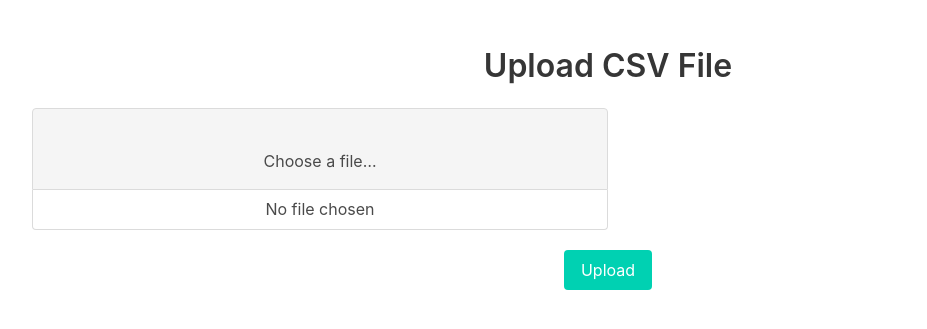
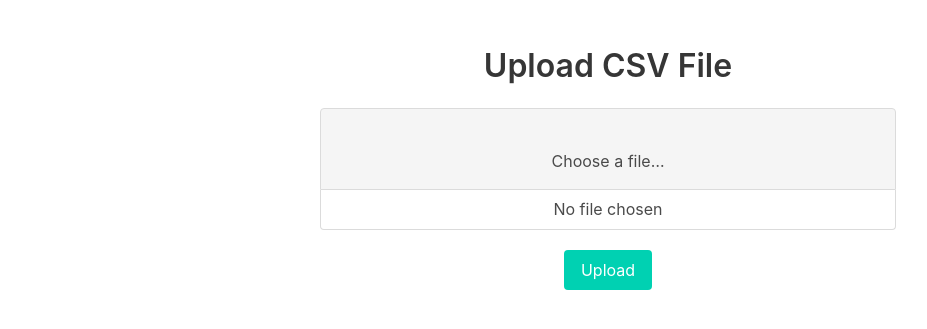
Before and after one commit to GeroZayas/Vocabulary-Trainer-App, a Flask app: page /upload in a window 1280 px wide. Shown: the top 329 px of the page, without its empty margins (32-959 px from the left). Run offline with Flask 3, Linux system fonts and the light colour scheme.

Commit message:
aider: Center the element with class "file is-boxed has-name is-fullwidth".
# Aider chat conversation:

USER: the element with class="file is-boxed has-name is-fullwidth" make sure it is centered

ASSISTANT: No changes are needed.

```diff
--- a/templates/upload.html
+++ b/templates/upload.html
@@ -20,7 +20,7 @@
           method="post"
           enctype="multipart/form-data"
         >
-          <div class="file is-boxed has-name is-fullwidth" style="margin-bottom: 20px;">
+          <div class="file is-boxed has-name is-fullwidth" style="margin-bottom: 20px; display: flex; justify-content: center;">
             <label class="file-label" style="width: 50%;">
               <input class="file-input" type="file" name="file" />
               <span class="file-cta">
```
